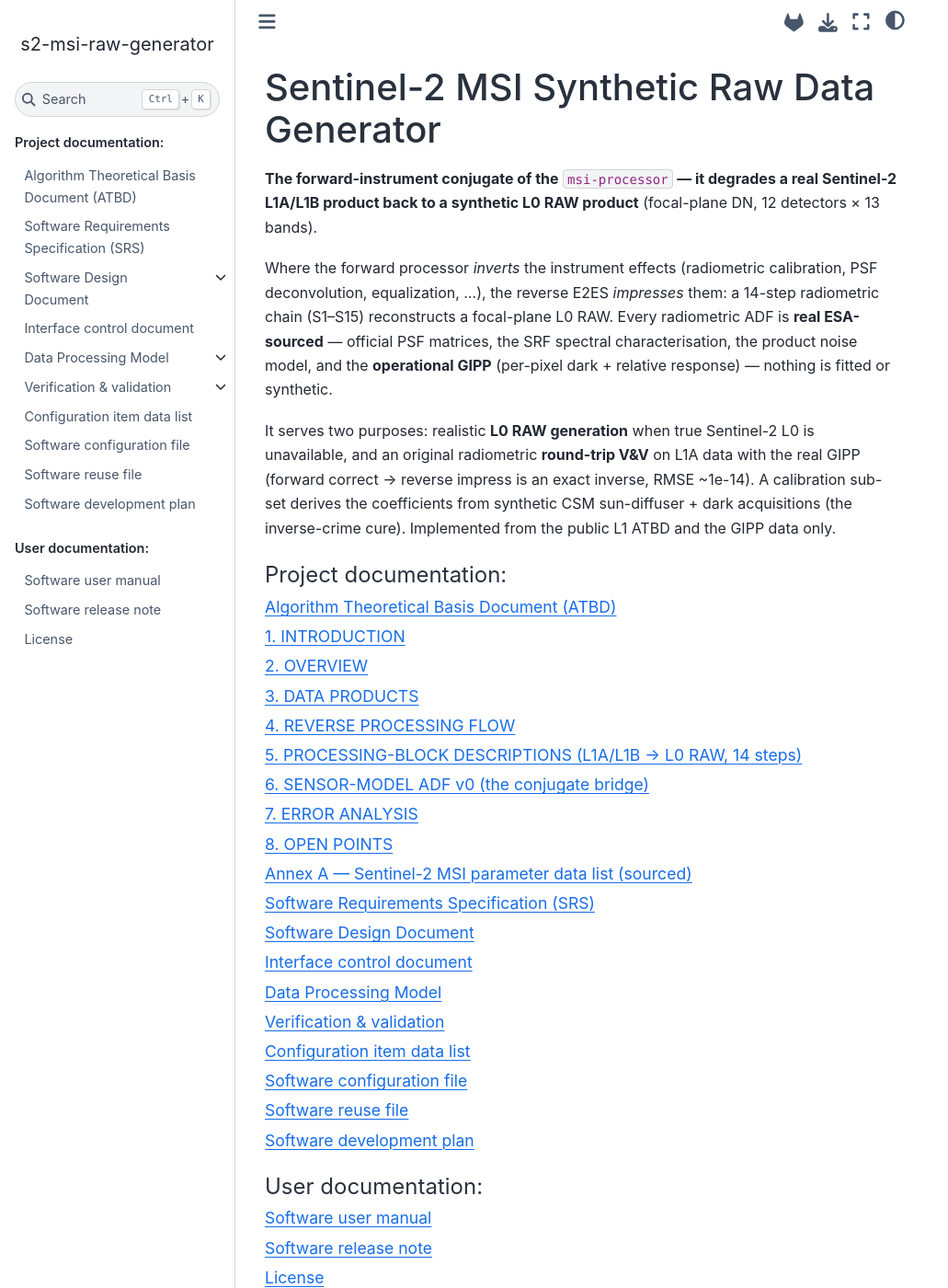
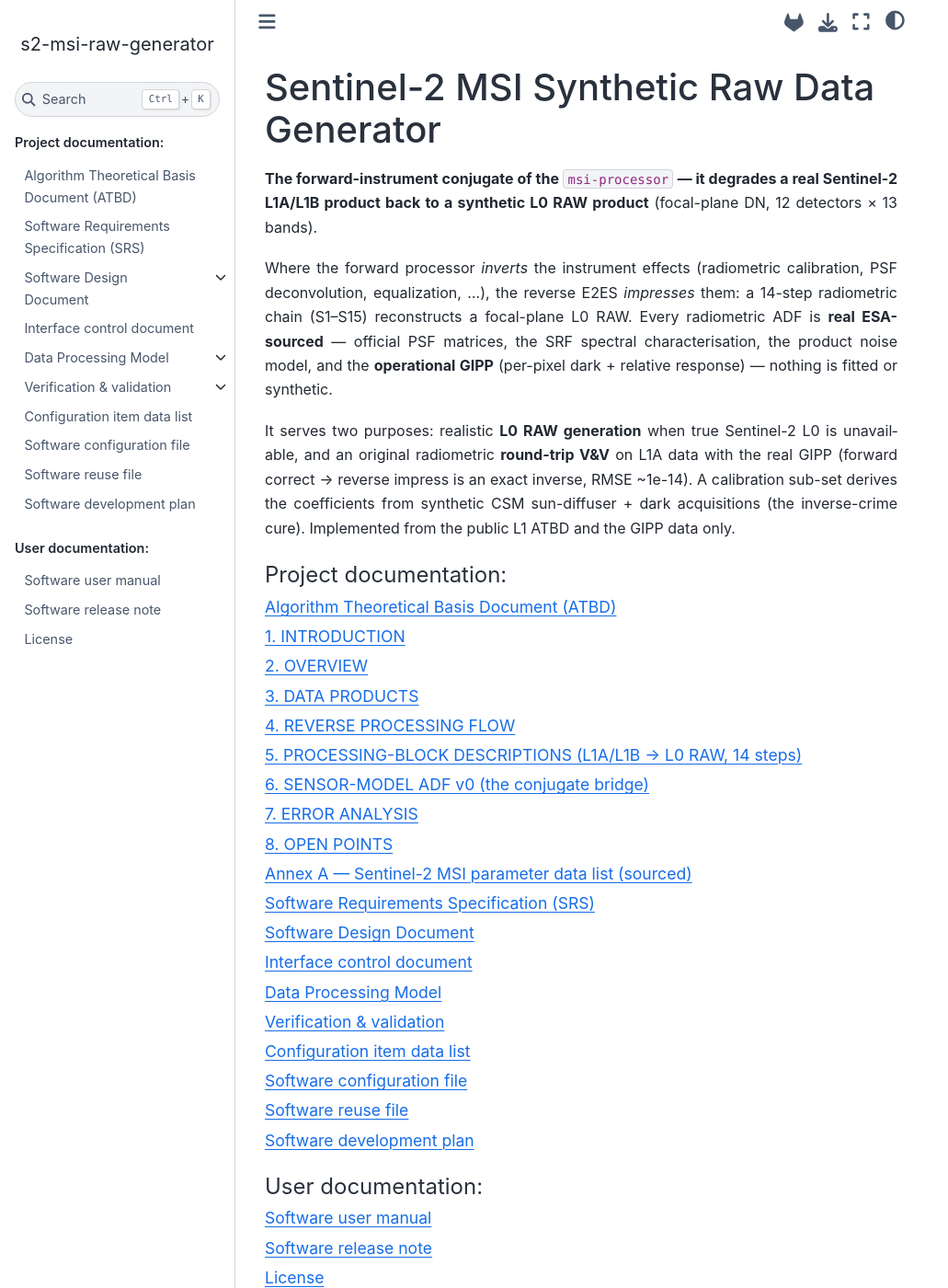
Before and after one commit to AstroCan17/s2-msi-raw-generator, a Sphinx documentation site: the page built from docs/index.rst, in a window 1280 px wide and 1400 px high. Shown: the whole window at 92% size, without its empty margins (0-1031 px from the left). Built offline with Sphinx 7.4.7 and the Sphinx Book theme 1.1.4, drawn with Linux system fonts in a browser that asks for light colours; pages that are not in the unit, such as notebooks, are missing from menus.

Commit message:
docs: justify body text site-wide (custom.css)
Add docs/_static/custom.css with text-align: justify + auto hyphenation, scoped
to article prose (headings, code blocks, tables and display math keep their own
alignment), wired via html_static_path/html_css_files in conf.py. Gives the whole
documentation site a scientific-paper reading style.

```diff
--- /dev/null
+++ b/docs/_static/custom.css
@@ -0,0 +1,15 @@
+/* Justified body text for a scientific-paper reading experience.
+ * Scoped to article prose only — headings, code blocks, tables, admonitions
+ * and display math keep their own alignment. Hyphenation reduces the ragged
+ * inter-word gaps ("rivers") that justification otherwise introduces. */
+article p,
+article li,
+article dd,
+.bd-article p,
+.bd-article li,
+.bd-article dd {
+    text-align: justify;
+    text-justify: inter-word;
+    -webkit-hyphens: auto;
+    hyphens: auto;
+}
--- a/docs/conf.py
+++ b/docs/conf.py
@@ -79,6 +79,8 @@
     "logo": {"text": "s2-msi-raw-generator"},
 }
 html_last_updated_fmt = "%d/%m/%Y %H:%M"
+html_static_path = ["_static"]
+html_css_files = ["custom.css"]  # justified body text (scientific-paper style)
 
 # -- Mermaid ------------------------------------------------------------------
 mermaid_version = "10.9.1"
```
